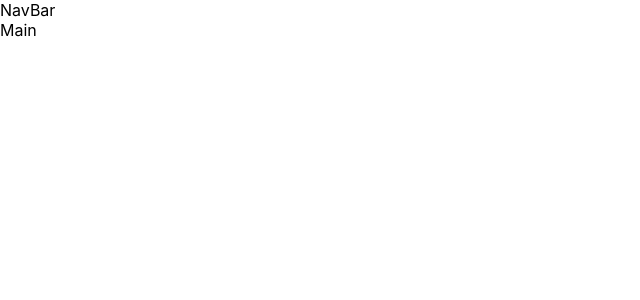
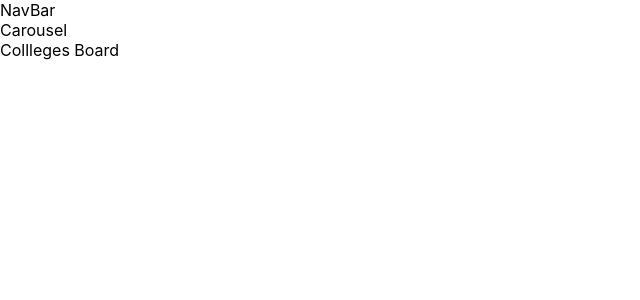
Before and after one commit to Ajju2211/free-college-id, a React (Create React App) app: page / in a window 1280 px wide. Shown: the top 300 px of the page, without its empty margins (0-640 px from the left). Built offline with nearby package versions, Linux system fonts and the light colour scheme.

Commit message:
updated Main

```diff
--- /dev/null
+++ b/src/components/Main/Carousel/Carousel.js
@@ -0,0 +1,9 @@
+import React from 'react'
+
+export default function Carousel() {
+    return (
+        <div>
+            Carousel
+        </div>
+    )
+}
--- /dev/null
+++ b/src/components/Main/CollegesBoard/CollegesBoard.js
@@ -0,0 +1,9 @@
+import React from 'react'
+
+export default function CollegesBoard() {
+    return (
+        <div>
+            Collleges Board
+        </div>
+    )
+}
--- a/src/components/Main/Main.js
+++ b/src/components/Main/Main.js
@@ -1,9 +1,12 @@
 import React from 'react'
+import Carousel from './Carousel/Carousel'
+import CollegesBoard from './CollegesBoard/CollegesBoard'
 
 export default function Main() {
     return (
-        <div>
-        Main
-        </div>
+        <>
+            <Carousel/>
+            <CollegesBoard/>
+        </>
     )
 }
```
Also changed, not shown: src/App.js (+13 -13 lines).
